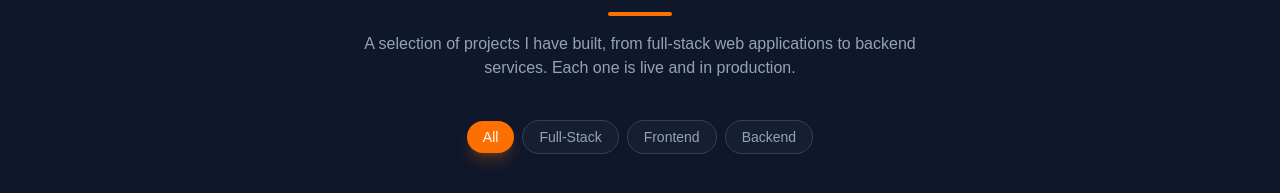
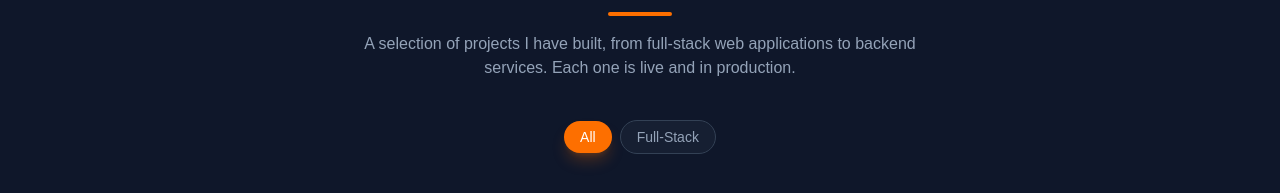
Before and after one commit to codeplan73/portfolio-2024, a Next.js app: page / in a window 1280 px wide. Shown: the part 2500-2693 px from the top of the page. Built offline with nearby package versions, Linux system fonts and the light colour scheme; grey boxes are pictures that could not be loaded.

Commit message:
updated project

```diff
--- a/components/Project.tsx
+++ b/components/Project.tsx
@@ -97,9 +97,7 @@ const projects: Project[] = [
 
 const filterTabs: ProjectCategory[] = [
   "All",
-  "Full-Stack",
-  "Frontend",
-  "Backend",
+  ...Array.from(new Set(projects.map((p) => p.category))),
 ];
 
 const containerVariants = {
```
